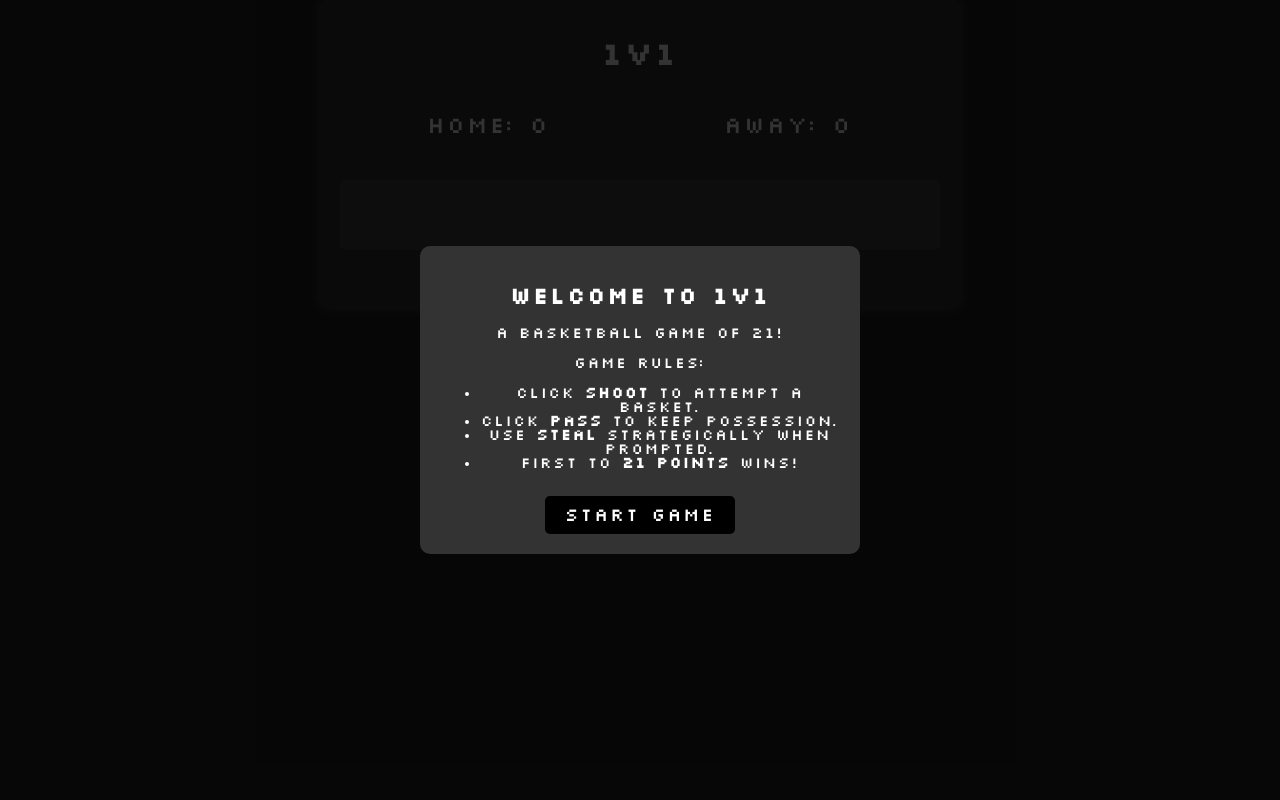
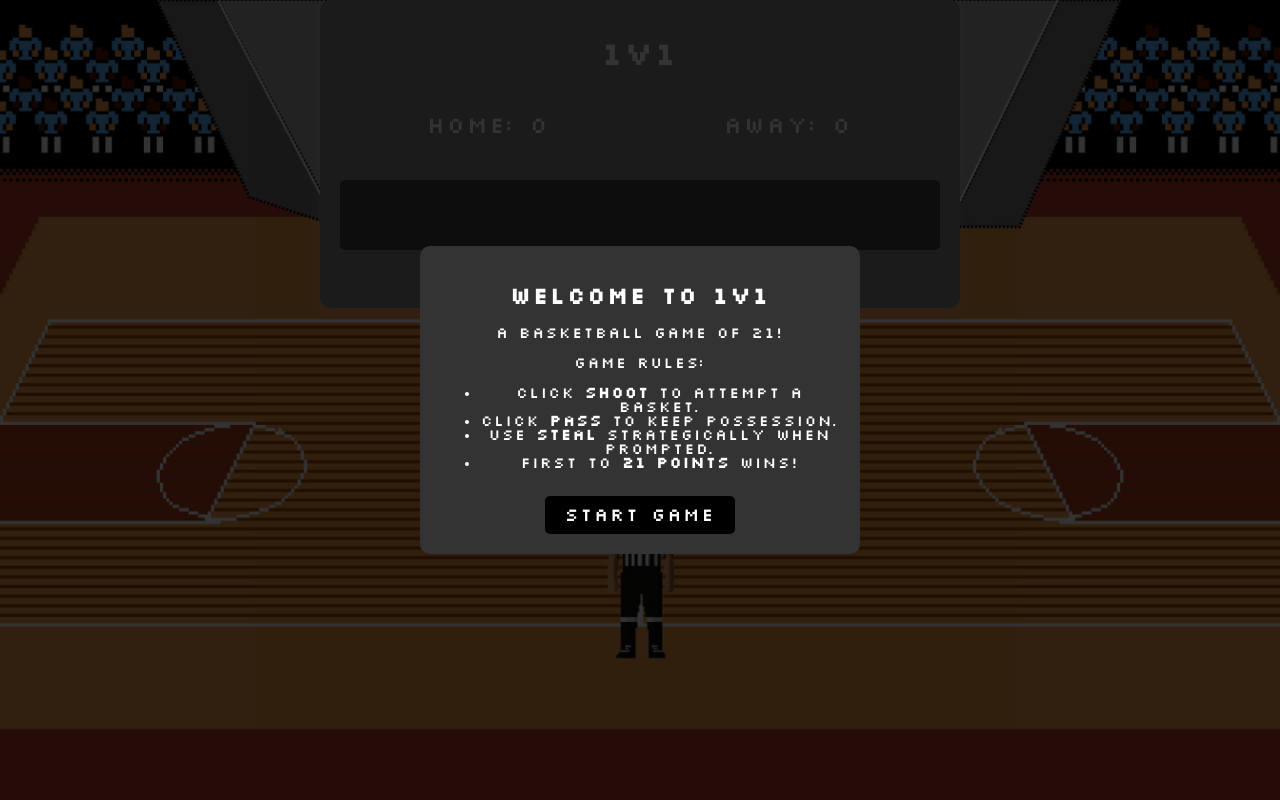
Before and after one commit to Andrew-Jonez/1v1, a Flask app: page / in a window 1280 px wide. Run offline with Flask 3, Linux system fonts and the light colour scheme.

Commit message:
Added background graphic and changed the scoreboard color

```diff
--- /dev/null
+++ b/requirements.txt
@@ -0,0 +1 @@
+flask
--- a/static/css/stylesheet.css
+++ b/static/css/stylesheet.css
@@ -12,15 +12,14 @@
 /* Set up the entire page */
 body {
     font-family: 'silkscreennormal', sans-serif;
-    background-color: #222;
+    background: url('/static/images/background.jpg') no-repeat center center fixed;
+    background-size: cover;
     color: #fff;
     text-align: center;
     margin: 0;
     padding: 0;
+}
 
-
-
-}
 
 /* Style the main game container */
 .game-container {
@@ -28,7 +27,7 @@ body {
     max-width: 600px;
     margin: auto;
     padding: 20px;
-    background-color: #333;
+    background-color: #898686;
     border-radius: 10px;
     box-shadow: 0 0 10px rgba(255, 255, 255, 0.2);
 }
```
Also changed, not shown: static/images/Background.jpg (added).
